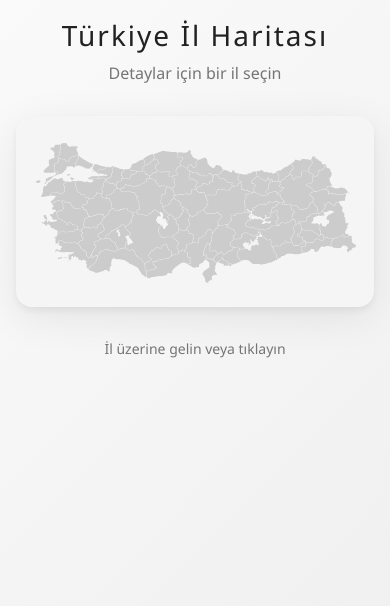
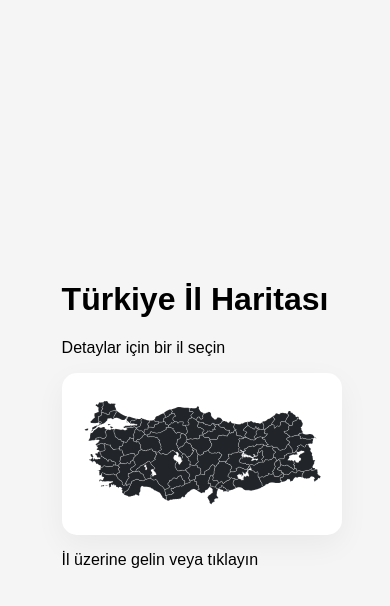
Before and after one commit to Myachhh/turkiye-haritasi, a plain HTML site: page index.html in a window 390 px wide. Drawn offline with Linux system fonts and the light colour scheme.

Commit message:
Update style.css

```diff
--- a/style.css
+++ b/style.css
@@ -1,150 +1,55 @@
-* {
+/* Genel Sayfa Ayarı */
+body {
+    background-color: #f5f5f5; /* O istediğin kurumsal kirli beyaz */
+    font-family: sans-serif;
     margin: 0;
-    padding: 0;
-    box-sizing: border-box;
+    display: flex;
+    justify-content: center;
+    align-items: center;
+    min-height: 100vh;
 }
 
-:root {
-    --white-1: #fafafa;
-    --white-2: #f5f5f5;
-    --white-3: #eeeeee;
-    --white-4: #e0e0e0;
-    --black-1: #212121;
-    --black-2: #424242;
-    --black-3: #616161;
-    --black-4: #757575;
-    --accent: #37474f;
-    --accent-light: #546e7a;
-    --accent-hover: #263238;
+/* Harita Konteyneri */
+.map-container {
+    position: relative;
+    width: 90%;
+    max-width: 1000px;
+    background: white;
+    padding: 20px;
+    border-radius: 15px;
+    box-shadow: 0 10px 30px rgba(0,0,0,0.05);
 }
 
-body {
-    font-family: 'Segoe UI', Tahoma, Geneva, Verdana, sans-serif;
-    background: linear-gradient(135deg, var(--white-1) 0%, var(--white-3) 100%);
-    min-height: 100vh;
-    color: var(--black-1);
+/* İLLER (PATH) AYARLARI */
+path {
+    fill: #212529; /* Kurumsal siyahın */
+    stroke: #ffffff; /* İller arası ince beyaz çizgi */
+    stroke-width: 0.5;
+    transition: all 0.4s ease; /* İŞTE O YUMUŞAK GEÇİŞ! */
+    cursor: pointer; /* İŞTE O EL İŞARETİ (POINTER)! */
+    outline: none;
 }
 
-.container {
-    max-width: 1200px;
-    margin: 0 auto;
-    padding: 2rem;
+/* Fare Üzerine Gelince (Hover) */
+path:hover {
+    fill: #0056D2; /* Üzerine gelince yanan kurumsal mavi */
+    filter: drop-shadow(0px 4px 10px rgba(0,0,0,0.3)); /* Hafif gölge efekti */
 }
 
-header {
-    text-align: center;
-    margin-bottom: 2rem;
-}
-
-h1 {
-    font-size: 2.5rem;
-    font-weight: 300;
-    color: var(--black-1);
-    letter-spacing: 2px;
-    margin-bottom: 0.5rem;
-}
-
-.subtitle {
-    color: var(--black-4);
-    font-size: 1rem;
-    font-weight: 400;
-}
-
-.map-container {
-    position: relative;
-    background: var(--white-2);
-    border-radius: 16px;
-    padding: 2rem;
-    box-shadow:
-        0 4px 6px rgba(0, 0, 0, 0.05),
-        0 10px 40px rgba(0, 0, 0, 0.08);
-}
-
-#turkey-map {
-    width: 100%;
-    height: auto;
-    display: block;
-}
-
-/* İl stilleri */
-.path {
-    fill: var(--white-4);
-    stroke: var(--white-2);
-    stroke-width: 1;
-    cursor: pointer;
-    transition: all 0.3s cubic-bezier(0.4, 0, 0.2, 1);
-    transform-origin: center;
-}
-
-.path:hover {
-    fill: var(--accent);
-    stroke: var(--accent-hover);
-    stroke-width: 1.5;
-    filter: drop-shadow(0 8px 16px rgba(0, 0, 0, 0.2));
-}
-
-.path.dimmed {
-    fill: var(--white-3);
-    opacity: 0.5;
-}
-
-.path.active {
-    fill: var(--accent);
-    transform: translateY(-3px);
-}
-
-/* Tooltip */
+/* Tooltip (Bilgi Kutucuğu) Tasarımı */
 .tooltip {
-    position: absolute;
-    background: var(--black-1);
-    color: var(--white-1);
-    padding: 0.75rem 1.25rem;
-    border-radius: 8px;
-    font-size: 0.9rem;
-    font-weight: 500;
-    pointer-events: none;
+    position: fixed; /* Ekrana göre konumlanması için */
+    background: rgba(33, 37, 41, 0.9);
+    color: white;
+    padding: 8px 15px;
+    border-radius: 5px;
+    font-size: 14px;
+    pointer-events: none; /* Farenin tooltip'e takılmaması için */
     opacity: 0;
-    transform: translateY(10px);
-    transition: all 0.2s ease;
-    z-index: 1000;
-    white-space: nowrap;
-    box-shadow: 0 4px 12px rgba(0, 0, 0, 0.15);
-}
-
-.tooltip::after {
-    content: '';
-    position: absolute;
-    bottom: -6px;
-    left: 50%;
-    transform: translateX(-50%);
-    border-width: 6px 6px 0;
-    border-style: solid;
-    border-color: var(--black-1) transparent transparent;
+    transition: opacity 0.2s;
+    z-index: 9999;
 }
 
 .tooltip.visible {
     opacity: 1;
-    transform: translateY(0);
 }
-
-footer {
-    text-align: center;
-    margin-top: 2rem;
-    color: var(--black-4);
-    font-size: 0.875rem;
-}
-
-/* Responsive */
-@media (max-width: 768px) {
-    .container {
-        padding: 1rem;
-    }
-
-    h1 {
-        font-size: 1.75rem;
-    }
-
-    .map-container {
-        padding: 1rem;
-    }
-}
```
